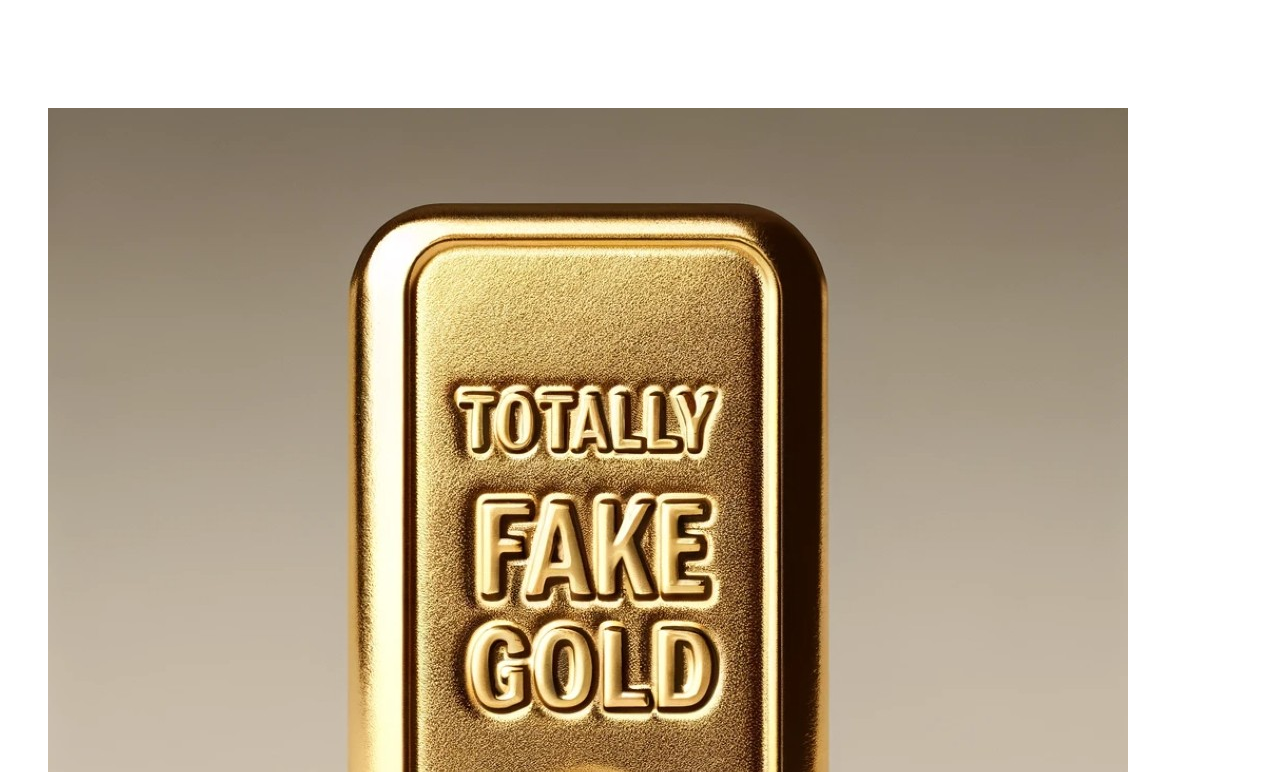
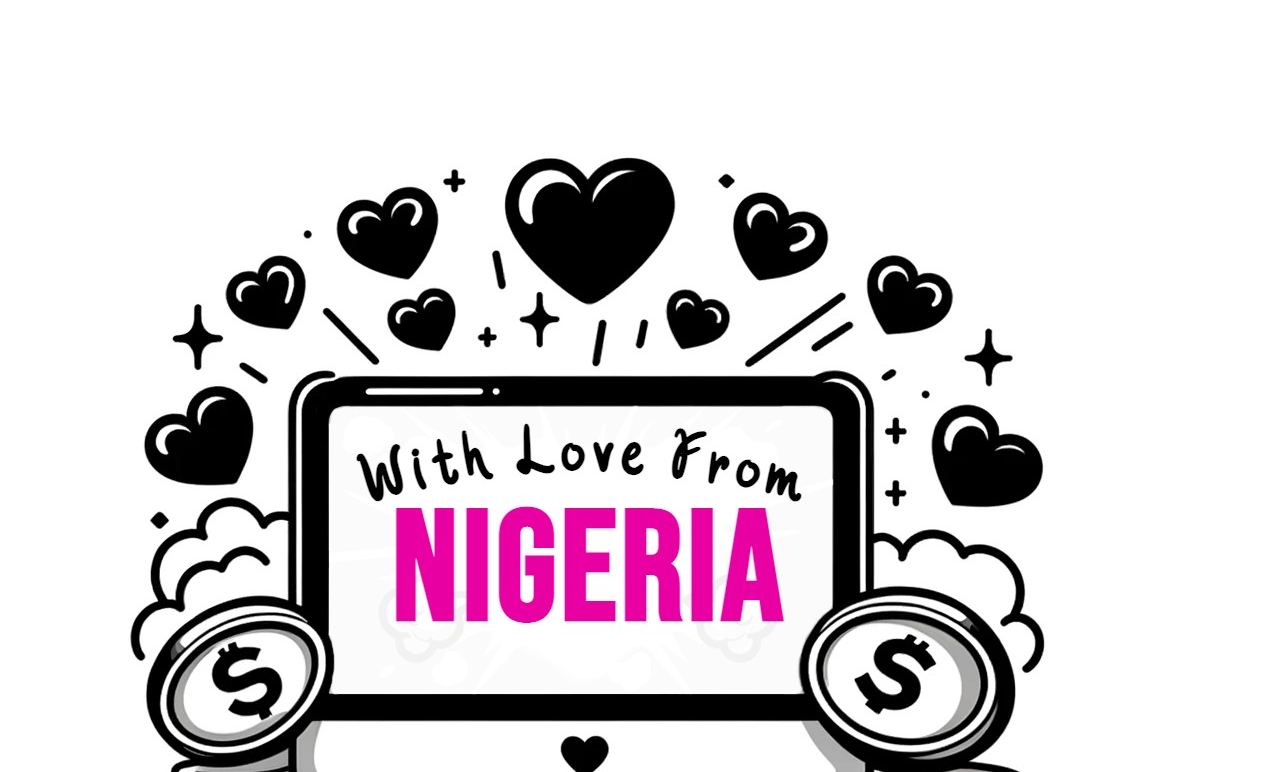
Before and after one commit to BjornFridal/fridal-blog, an Astro site: page /blog/unraveling-my-uncles-online-gold-scam in a window 1280 px wide. Shown: the part 5728-6500 px from the top of the page. Built offline with nearby package versions, Linux system fonts and the light colour scheme; Astro itself is replaced by a stand-in of ours.

Commit message:
wip: Unraveling My Uncle's Online Gold Scam

```diff
--- a/src/content/blog/unraveling-my-uncles-online-gold-scam.md
+++ b/src/content/blog/unraveling-my-uncles-online-gold-scam.md
@@ -5,9 +5,9 @@ pubDate: 2023-11-18
 description: 'My encounter with online scammers and my attempt to hack their website.'
 teaser: 'My encounter with online scammers and my attempt to hack their website.'
 author: 'Bjørn Fridal'
-image: './files/gold-bar.jpg'
-imageAlt: 'Fake gold bar'
-ogImage: './files/gold-bar.jpg'
+image: './files/with-love-from-nigeria.jpg'
+imageAlt: 'With Love From Nigeria'
+ogImage: './files/with-love-from-nigeria.jpg'
 tags: ['developer']
 ---
 
```
Also changed, not shown: src/content/blog/files/with-love-from-nigeria.jpg (added).
